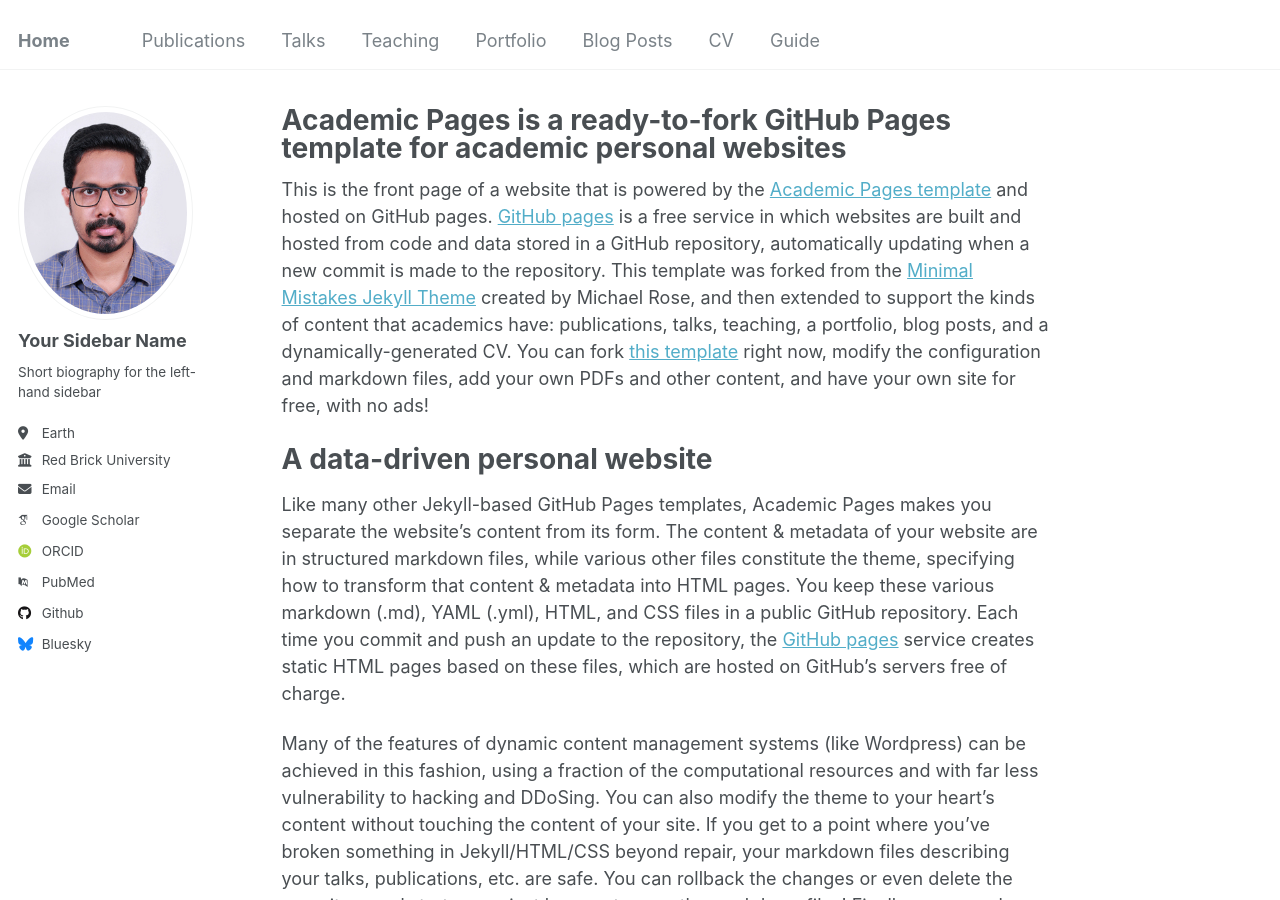
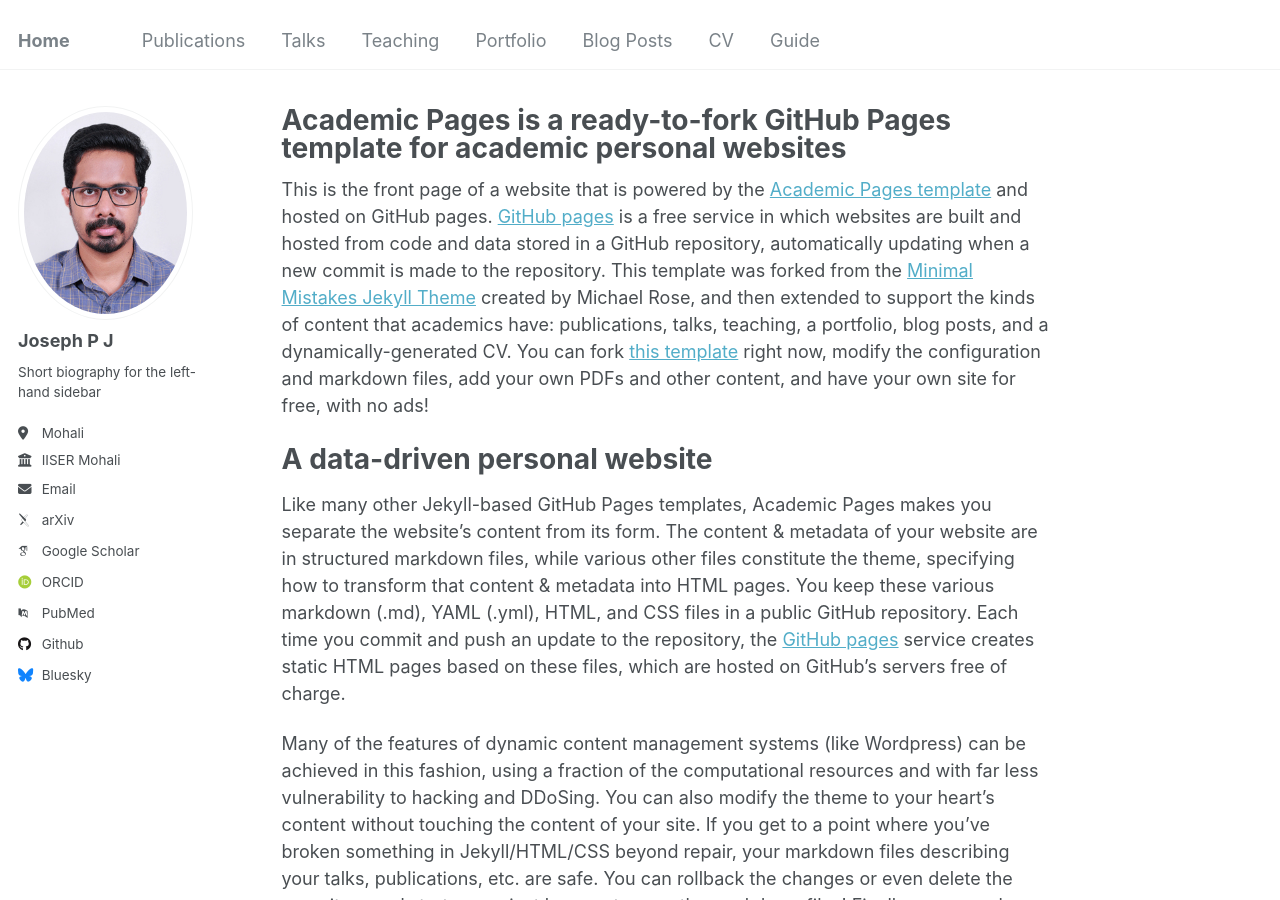
Before and after one commit to josephpjohnson/web, a Jekyll site: the page built from _pages/about.md, in a window 1280 px wide and 900 px high. Built offline with Jekyll 4.4.1, drawn with Linux system fonts in a browser that asks for light colours; some web fonts are replaced.

Commit message:
Update _config.yml

```diff
--- a/_config.yml
+++ b/_config.yml
@@ -22,19 +22,19 @@ repository               : "academicpages/academicpages.github.io"
 author:
   # Biographic information
   avatar           : "joseph_photo.jpg"
-  name             : "Your Sidebar Name"
+  name             : "Joseph P J"
   pronouns         : # example: "she/her"
   bio              : "Short biography for the left-hand sidebar"
-  location         : "Earth"
-  employer         : "Red Brick University"
+  location         : "Mohali"
+  employer         : "IISER Mohali"
   uri              : # URL
   email            : "none@example.org"
 
   # Academic websites
-  arxiv            : # URL - Update with the correct link to your profile
+  arxiv            : "https://arxiv.org/search/gr-qc?searchtype=author&query=Johnson,+J+P"
   googlescholar    : "https://scholar.google.com/citations?user=PS_CX0AAAAAJ"
   impactstory      : # URL
-  orcid            : "http://orcid.org/yourorcidurl"
+  orcid            : "https://orcid.org/0000-0003-4618-2092"
   semantic         : # URL
   pubmed           : "https://www.ncbi.nlm.nih.gov/pubmed/?term=john+snow"
   researchgate     : # URL
```
